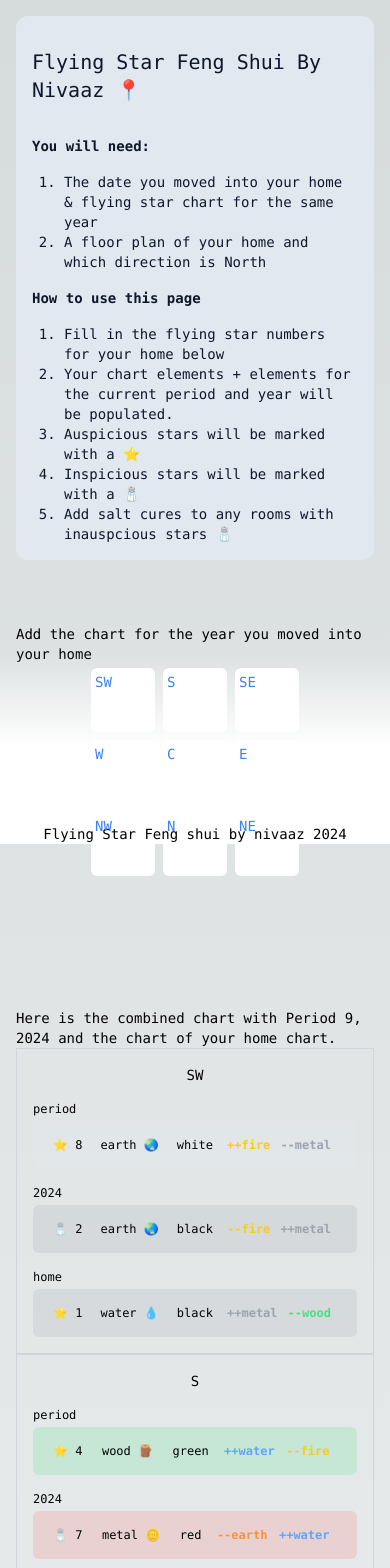
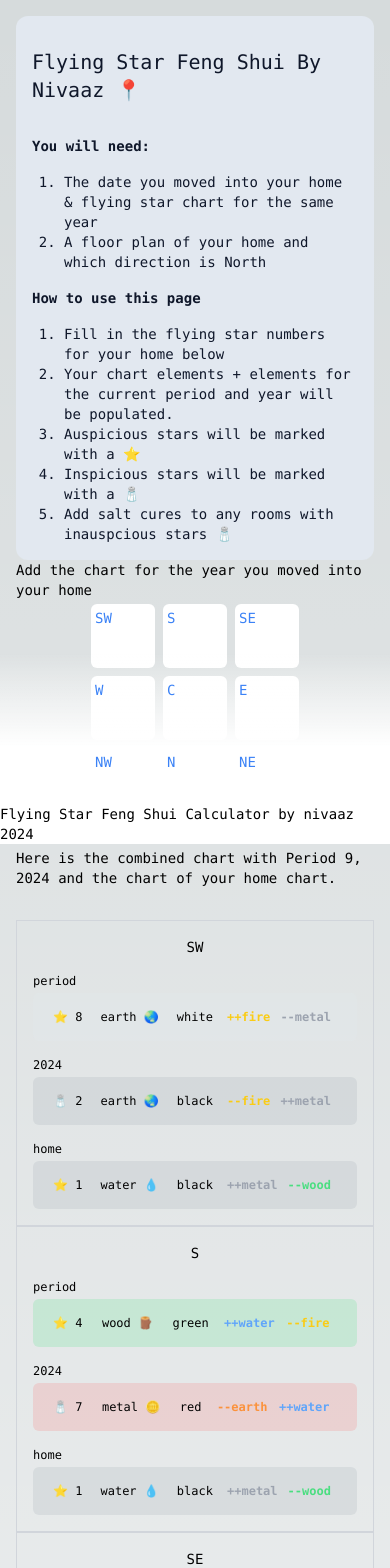
Before and after one commit to nivaaz/flying-star-feng-shui, a Next.js app: page / in a window 390 px wide. Shown: the top 1568 px of the page. Built offline with nearby package versions, Linux system fonts and the light colour scheme; a web font is replaced by a local one.

Commit message:
fix responsive design

```diff
--- /dev/null
+++ b/src/app/currentElement.tsx
@@ -0,0 +1,67 @@
+import clsx from "clsx";
+import {
+  elementNumberMap,
+  getDrainingElement,
+  getNourishingElement,
+  Star,
+} from "./charts";
+
+const CurrentElement = ({ star, chart }: { star: Star; chart: string }) => {
+  const el = elementNumberMap[star];
+  const nourish = getNourishingElement(el?.element);
+  const drain = getDrainingElement(el?.element);
+  return (
+    <div className="flex flex-col">
+      <p className="text-xs rounded-md pb-1"> {chart} </p>
+      <div
+        className={clsx(
+          "text-xs p-4 rounded-md bg-opacity-20 grid grid-flow-col md:grid-cols-3",
+          el?.color === "black" && "bg-gray-400",
+          el?.color === "jade" && "bg-green-400",
+          el?.color === "green" && "bg-green-400",
+          el?.color === "yellow" && "bg-yellow-400",
+          el?.color === "white" && "bg-slate-200",
+          el?.color === "red" && "bg-red-400",
+          el?.color === "purple" && "bg-purple-400"
+        )}
+      >
+        <p className="px-1 flex">
+          {el?.auspicious ? "⭐️" : "🧂"} {star}
+        </p>
+        <p className="px-1 flex">
+          {" "}
+          {el?.element} {el?.elementIcon}{" "}
+        </p>
+        <p className="px-1 flex"> {el?.color} </p>
+        <p
+          className={clsx(
+            "font-bold",
+            nourish === "fire" && "text-yellow-400",
+            nourish === "earth" && "text-orange-400",
+            nourish === "wood" && "text-green-400",
+            nourish === "metal" && "text-gray-400",
+            nourish === "water" && "text-blue-400"
+          )}
+        >
+          {el?.auspicious ? "++" : "--"}
+          {nourish}
+        </p>
+        <p
+          className={clsx(
+            "font-bold",
+            drain === "fire" && "text-yellow-400",
+            drain === "earth" && "text-orange-400",
+            drain === "wood" && "text-green-400",
+            drain === "metal" && "text-gray-400",
+            drain === "water" && "text-blue-400"
+          )}
+        >
+          {el?.auspicious ? "--" : "++"}
+          {drain}
+        </p>
+      </div>
+    </div>
+  );
+};
+
+export default CurrentElement;
--- a/src/app/page.tsx
+++ b/src/app/page.tsx
@@ -1,16 +1,9 @@
 "use client";
 import { useState } from "react";
-import {
-  currentYear,
-  directions,
-  elementNumberMap,
-  getDrainingElement,
-  getNourishingElement,
-  period9,
-  Star,
-} from "./charts";
+import { currentYear, directions, period9, Star } from "./charts";
 import clsx from "clsx";
 import Intro from "./intro";
+import CurrentElement from "./currentElement";
 
 export default function Home() {
   const [homeChart, setHomeChart] = useState<Star[][]>([
@@ -29,16 +22,16 @@ export default function Home() {
 
   return (
     <main className="flex min-h-screen flex-col items-center justify-between p-4 md:p-24 font-mukta">
-      <div className="z-10 w-full max-w-5xl items-center justify-between font-mono text-sm lg:flex">
+      <div className="z-10 w-full max-w-5xl items-center justify-between font-mono text-sm lg:flex flex-col lg:space-y-16">
         <div className="fixed bottom-0 left-0 flex h-48 w-full items-end justify-center bg-gradient-to-t from-white via-white dark:from-slate-900 dark:via-slate-900 lg:static lg:size-auto lg:bg-none">
           <p className="dark:text-slate-200">
             {" "}
-            Flying Star Feng shui by nivaaz 2024
+            Flying Star Feng Shui Calculator by nivaaz 2024
           </p>
         </div>
+
         <Intro />
 
-        <div className="mb-32 my-16 space-y-32">
         <div>
           <p> Add the chart for the year you moved into your home </p>
           <div className="w-fit m-auto">
@@ -46,10 +39,7 @@ export default function Home() {
               {directions.map((row, i) =>
                 row.map((cell, j) => (
                   <label className="p-1 m-0" key={row + cell}>
-                      <p className="absolute text-blue-500 pl-1 pt-1">
-                        {" "}
-                        {cell}{" "}
-                      </p>{" "}
+                    <p className="absolute text-blue-500 pl-1 pt-1"> {cell} </p>{" "}
                     <input
                       id={i + " " + j}
                       pattern="[0-9]*"
@@ -64,11 +54,11 @@ export default function Home() {
             </div>
           </div>
         </div>
+
         <div>
-            <p>
-              {" "}
-              Here is the combined chart with Period 9, 2024 and the chart of your home
-              chart.
+          <p className="py-8">
+            Here is the combined chart with Period 9, 2024 and the chart of your
+            home chart.
           </p>
           <div className="grid lg:grid-cols-3 w-full">
             {period9.map((row, i) =>
@@ -87,63 +77,6 @@ export default function Home() {
           </div>
         </div>
       </div>
-      </div>
     </main>
   );
 }
-
-const CurrentElement = ({ star, chart }: { star: Star; chart: string }) => {
-  const el = elementNumberMap[star];
-  const nourish = getNourishingElement(el?.element);
-  const drain = getDrainingElement(el?.element);
-  return (
-    <div className="flex flex-col">
-      <p className="text-xs rounded-md pb-1"> {chart} </p>
-      <div
-        className={clsx(
-          "text-xs p-4 rounded-md bg-opacity-20 grid grid-flow-col md:grid-cols-3",
-          el?.color === "black" && "bg-gray-400",
-          el?.color === "jade" && "bg-green-400",
-          el?.color === "green" && "bg-green-400",
-          el?.color === "yellow" && "bg-yellow-400",
-          el?.color === "white" && "bg-slate-200",
-          el?.color === "red" && "bg-red-400",
-          el?.color === "purple" && "bg-purple-400"
-        )}
-      >
-        <p className="px-1 flex">
-          {el?.auspicious ? "⭐️": "🧂"} {star}
-        </p>
-        <p className="px-1 flex">
-          {" "}
-          {el?.element} {el?.elementIcon}{" "}
-        </p>
-        <p className="px-1 flex"> {el?.color} </p>
-        <p
-          className={clsx(
-            "font-bold",
-            nourish === "fire" && "text-yellow-400",
-            nourish === "earth" && "text-orange-400",
-            nourish === "wood" && "text-green-400",
-            nourish === "metal" && "text-gray-400",
-            nourish === "water" && "text-blue-400"
-          )}
-        >
-          {el?.auspicious ? "++" : "--"}{nourish}
-        </p>
-        <p
-          className={clsx(
-            "font-bold",
-            drain === "fire" && "text-yellow-400",
-            drain === "earth" && "text-orange-400",
-            drain === "wood" && "text-green-400",
-            drain === "metal" && "text-gray-400",
-            drain === "water" && "text-blue-400"
-          )}
-        >
-          {el?.auspicious ? "--" : "++"}{drain}
-        </p>
-      </div>
-    </div>
-  );
-};
```
Lines whose indentation alone changed are shown as unchanged.
